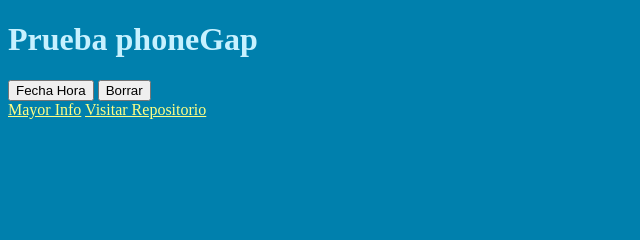
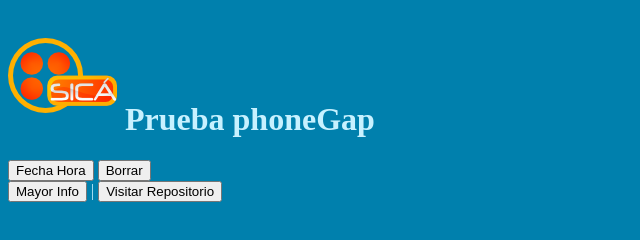
Before and after one commit to kevinreyes/phonegab-tst, a plain HTML site: page index.html in a window 1280 px wide. Shown: the whole page, without its empty margins (0-640 px from the left). Drawn offline with Linux system fonts and the light colour scheme.

Commit message:
Agregando icono a la aplicación

```diff
--- a/index.html
+++ b/index.html
@@ -7,7 +7,7 @@
 </head>
 
 <body>
- <h1>Prueba phoneGap</h1>
+ <h1><img src="img/icon.png" alt="icon-app" /> Prueba phoneGap</h1>
    <button id="silly">Fecha Hora</button>
    <button id="clear">Borrar</button>
   <div id="results"></div>
@@ -24,10 +24,9 @@
 });
 
 </script>
-<a href="readme.html">Mayor Info</a>
-
+<a href="readme.html"><button>Mayor Info</button></a> |
 <a href="#" onclick="window.open('https://github.com/fitorec/phonegab-tst', '_system');">
-  Visitar Repositorio
+  <button>Visitar Repositorio</button>
 </a>
 
 
```
Also changed, not shown: img/icon.png (added).
